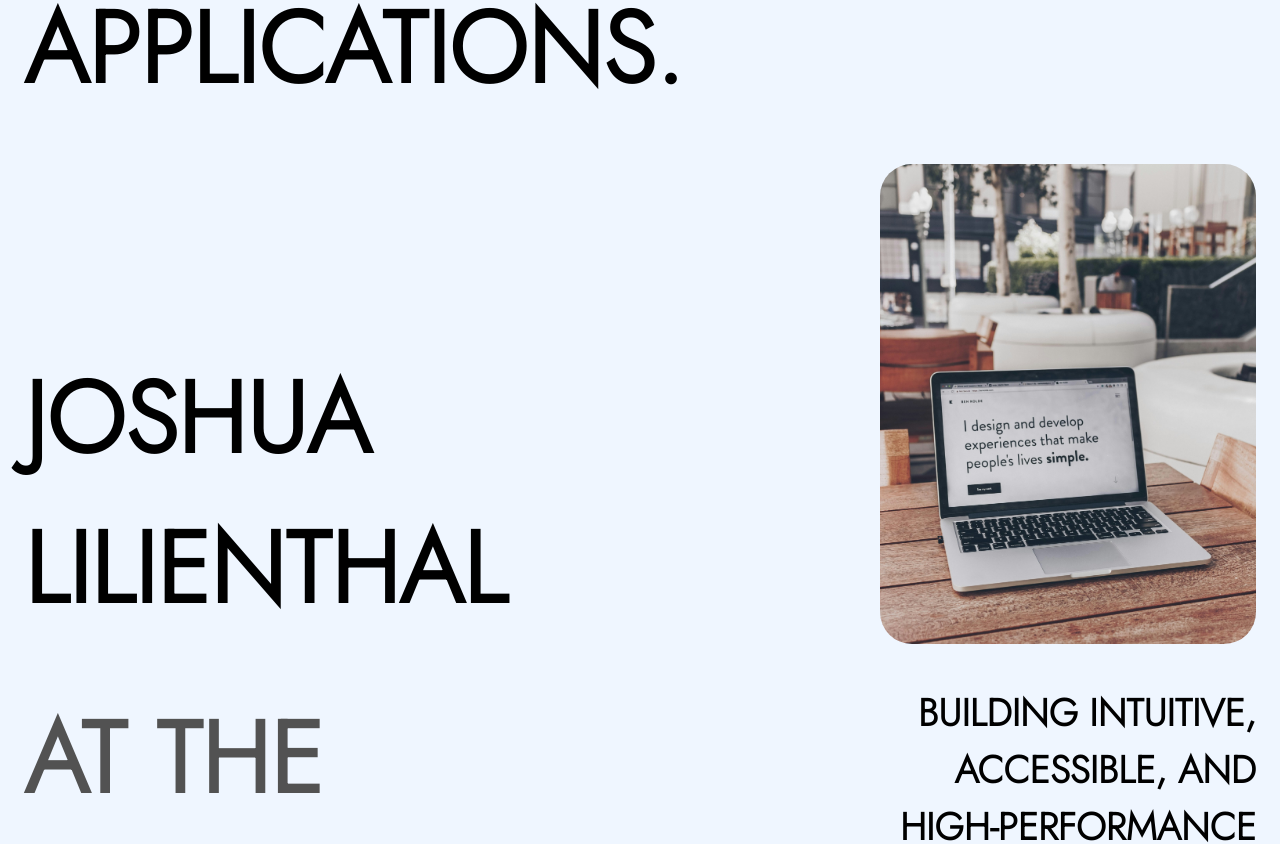
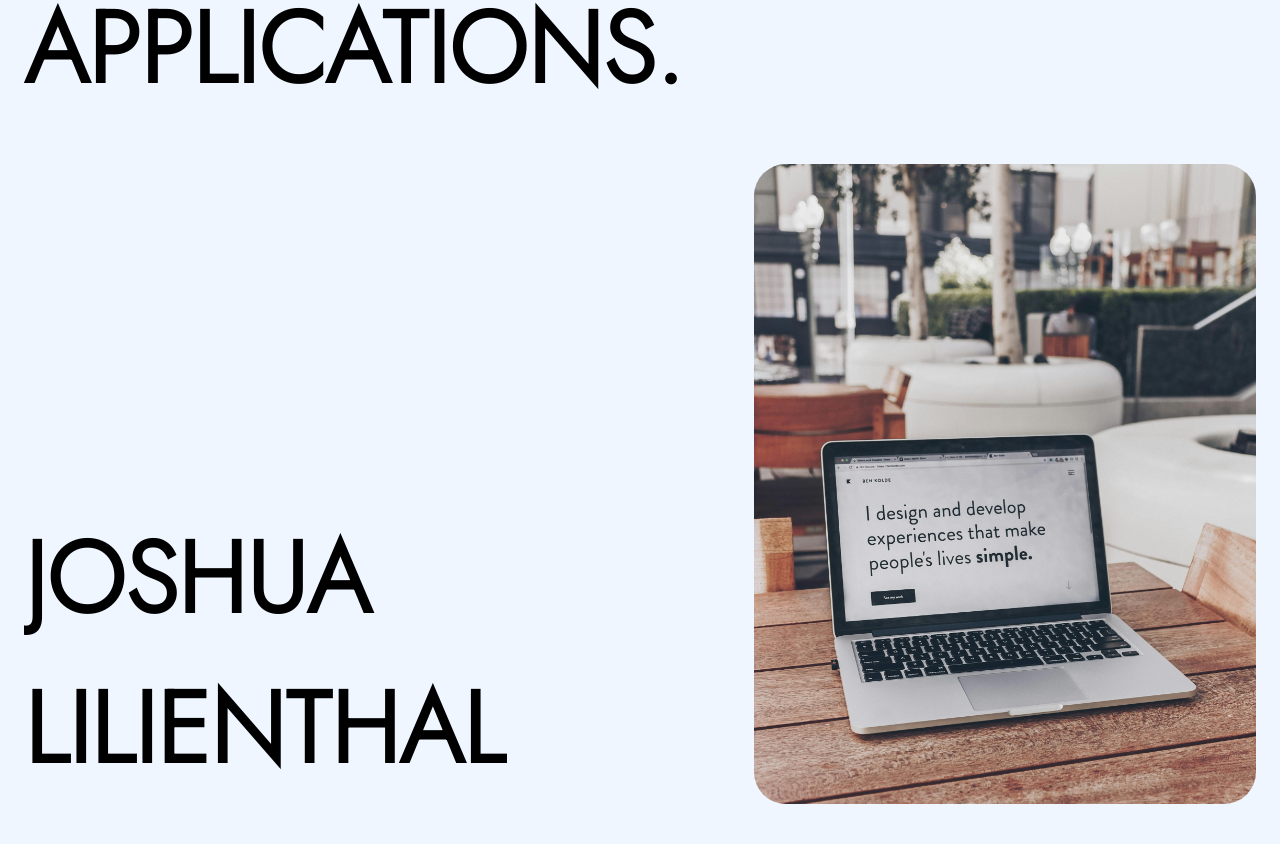
Before and after one commit to jlilienthal95/JLDevWorks, a SvelteKit app: page / in a window 1280 px wide. Shown: the part 732-1576 px from the top of the page. Built offline with nearby package versions, Linux system fonts and the light colour scheme.

Commit message:
testing more animations

```diff
--- a/src/routes/+layout.svelte
+++ b/src/routes/+layout.svelte
@@ -3,23 +3,37 @@
 	let { children } = $props();
 
 	const linkClass = "hover:opacity-60"
-	const liClass = "lg:after:content-['|'] md:after:ml-4 last:after:content-none"
+	const liClass = "flex flex-row lg:after:content-['|'] md:after:ml-4 last:after:content-none animate-in fade-in duration-2000"
+
+	function disableLongPress(event: TouchEvent | MouseEvent) {
+        event.preventDefault();
+    }
 </script>
 
 <div class="relative min-h-screen h-auto w-full bg-cover bg-blue-50 font-bold">
 	<div id="header" class="flex flex-row fixed w-full md:h-42 h-30 justify-between items-center lg:px-40 pr-12 z-100 bg-gradient-to-b to-transparent from-black/30 backdrop-blur-xs">
 		<div id="logo" class="h-full">
-			<img class="h-full max-h-full object-contain animate-wiggle-hover" src='/JLDevWorksLogo.png' alt="JL DevWorks"/>
+			<img class="h-full max-h-full object-contain animate-wiggle-hover"
+				src='/JLDevWorksLogo.png'
+				alt="JL DevWorks"
+				oncontextmenu={disableLongPress}
+				ontouchstart={disableLongPress}/>
 		</div>
 		<ul class="flex lg:flex-row flex-col md:gap-4" id="links">
-			<li class={liClass} id="about">
-				About
+			<li class={liClass}>
+				<div class={"animate-in slide-in-from-bottom duration-1000"} id="about">
+					About
+				</div>
 			</li>
-			<li class={liClass} id="recentWork">
-				Recent Products
+			<li class={liClass}>
+				<div class={"animate-in slide-in-from-bottom duration-1500"} id="recentWork">
+					Recent Products
+				</div>
 			</li>
-			<li class={liClass} id="contact">
-				Contact
+			<li class={liClass}>
+				<div class={"animate-in slide-in-from-bottom duration-2000"} id="contact">
+					Contact
+				</div>
 			</li>
 		</ul>
 		<!-- <div id= "contactInfo" class="md:flex flex-col hidden">
--- a/src/routes/+page.svelte
+++ b/src/routes/+page.svelte
@@ -34,12 +34,21 @@
             </div> -->
         </div>
     </div>
-    <div id="joshuaCont" class="flex lg:flex-row flex-col w-full md:justify-between sm:items-end items-center gap-20">
-        <div class="flex sm:text-start text-end sm:text-[100px] text-[60px] animate-in fade-in zoom-in duration-500 direction-alternate">
-            JOSHUA<br>LILIENTHAL
+    <div id="joshuaCont" class="flex lg:flex-row flex-col w-full md:justify-between sm:items-end items-center gap-20 overflow-hidden">
+        <div id="nameCont">
+            <div class="flex flex-col sm:text-start text-end sm:text-[100px] text-[60px] space-x-2 overflow-hidden">
+                <div class="animate-in slide-in-from-bottom duration-1200">
+                    JOSHUA
+                </div>
+            </div>
+            <div class="flex flex-col sm:text-start text-end sm:text-[100px] text-[60px] space-x-2 overflow-hidden">
+                <div class="animate-in slide-in-from-bottom duration-1500">
+                    LILIENTHAL
+                </div>
+            </div>
         </div>
-        <div id="joshuaPhotoContainer" class="flex">
-            <img class="object-contain rounded-4xl max-h-120" src="/images/experiences.jpg" alt="Joshua Lilienthal | Fullstack Engineer"/>
+        <div id="firstPhotoContainer" class="flex">
+            <img class="object-contain rounded-4xl max-h-160 animate-in slide-in-from-bottom duration-1000" src="/images/experiences.jpg" alt="Joshua Lilienthal | Fullstack Engineer"/>
         </div>
     </div>
     <div id="intersectionCont" class="flex flex-1 lg:flex-row flex-col w-full gap-4">
```
